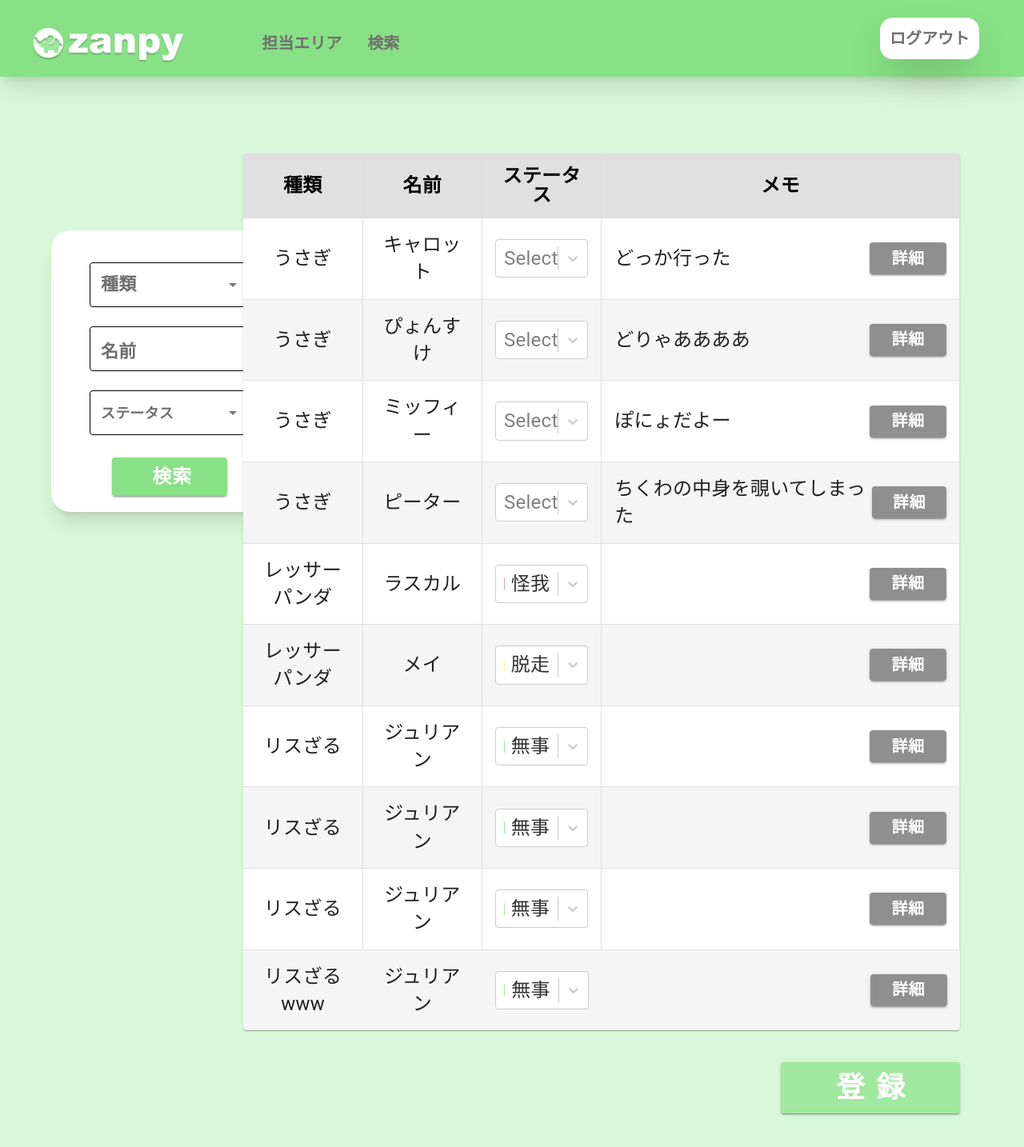
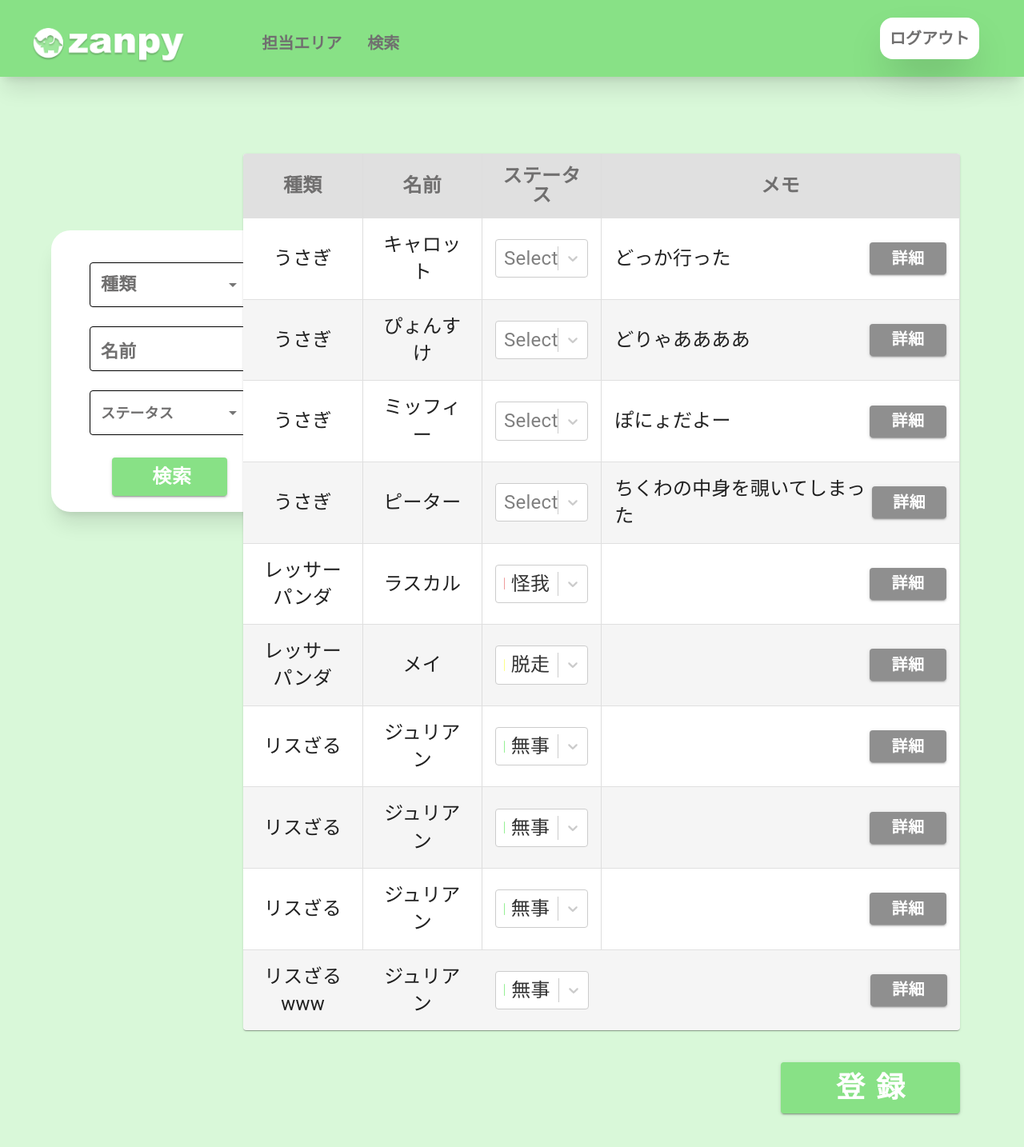
Before and after one commit to Fuuma0000/zanpy, a React (Create React App) app: page /my-area in a window 1280 px wide. Shown: the top 1434 px of the page at 80% size. Built offline with nearby package versions, Linux system fonts and the light colour scheme.

Commit message:
[update]ボタンの色をmain-greenに。。テーブルヘッドをtestに

```diff
--- a/src/components/MyAreaTable.jsx
+++ b/src/components/MyAreaTable.jsx
@@ -40,14 +40,15 @@ const MyAreaTable = () => {
   const StyledTableCell = styled(TableCell)(({ theme }) => ({
     [`&.${tableCellClasses.head}`]: {
       backgroundColor: "#E0E0E0",
-      color: theme.palette.common.black,
+      color: "#706F6F", //text-test
       fontWeight: 900,
       fontSize: 24,
       borderRight: "1px solid #ddd", // 右側に縦のボーダーを追加
     },
     [`&.${tableCellClasses.body}`]: {
       fontSize: 24,
-      borderRight: "1px solid #ddd", // 右側に縦のボーダーを追加
+      borderRight: "1px solid #ddd",
+      // color: "#706F6F", //text-test
     },
   }));
 
@@ -116,7 +117,7 @@ const MyAreaTable = () => {
         <Button
           variant='contained'
           style={{
-            backgroundColor: "#A0E99E",
+            backgroundColor: "#88E186", //bg-main-green
             fontWeight: 900,
             fontSize: 36,
             letterSpacing: 14,
```
